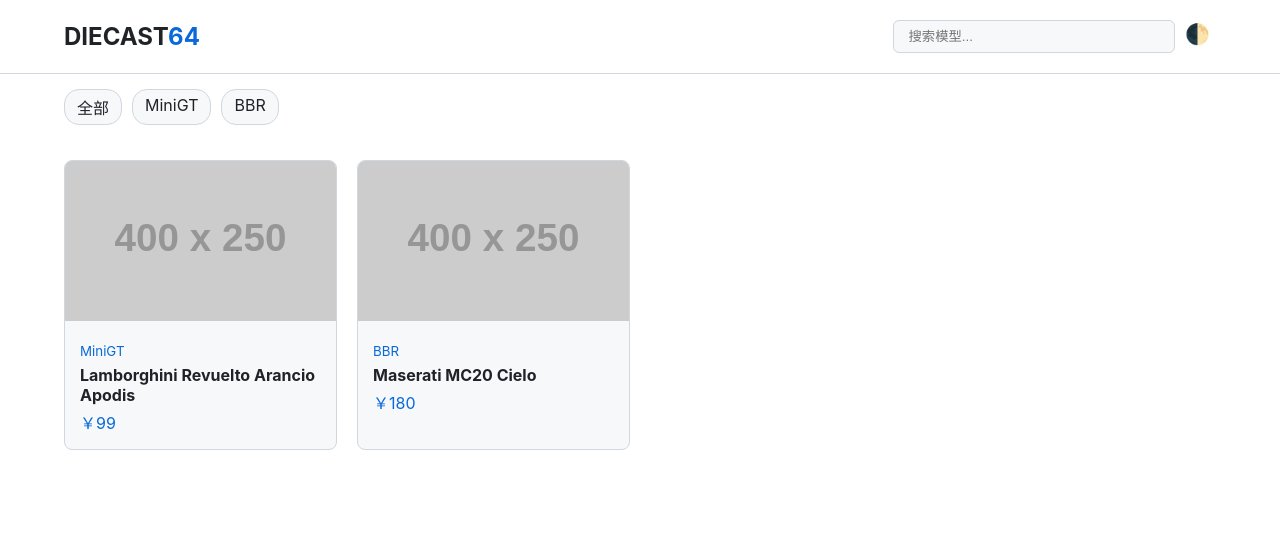
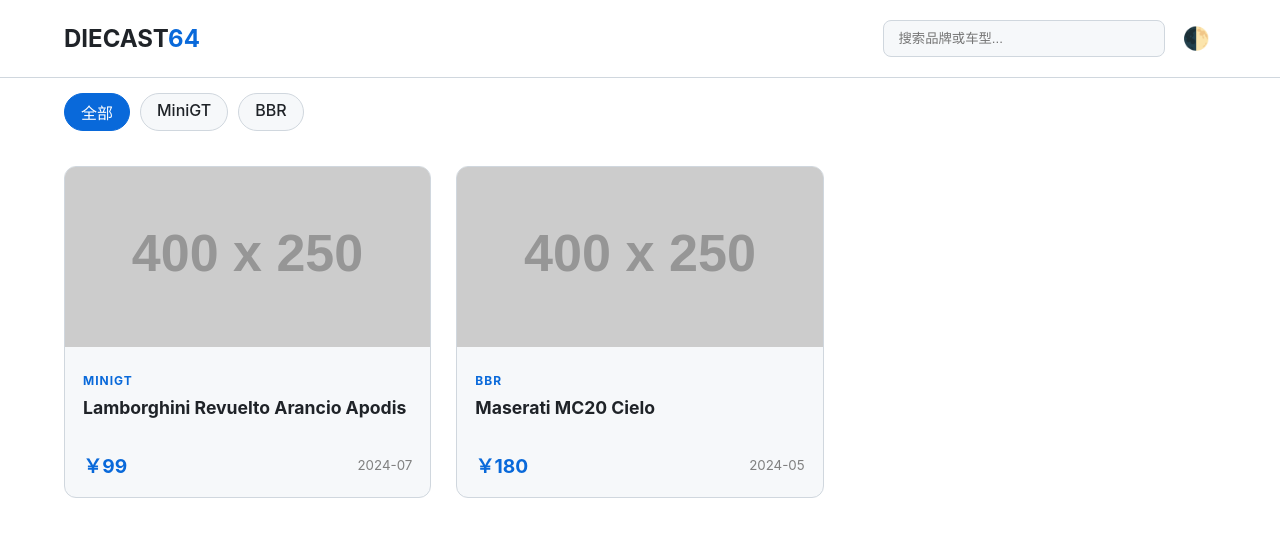
Before and after one commit to aalexle1164-blip/my-64-garage-2.0, a plain HTML site: page index.html in a window 1280 px wide. Both pictures are taken after a click on the element "全部". Drawn offline with Linux system fonts and the light colour scheme; placeholder pictures from the web are drawn by us.

Commit message:
Refactor index.html for improved UI and functionality
Updated the title and improved styling for various elements including header, search input, and modal. Enhanced functionality for filtering and rendering models.

```diff
--- a/index.html
+++ b/index.html
@@ -3,33 +3,29 @@
 <head>
     <meta charset="UTF-8">
     <meta name="viewport" content="width=device-width, initial-scale=1.0">
-    <title>64比例全球车模情报站</title>
+    <title>Global 1:64 Diecast Hub</title>
     <style>
         :root { --bg: #ffffff; --card: #f6f8fa; --text: #1f2328; --accent: #0969da; --border: #d0d7de; }
         [data-theme="dark"] { --bg: #0d1117; --card: #161b22; --text: #e6edf3; --accent: #58a6ff; --border: #30363d; }
         body { background: var(--bg); color: var(--text); font-family: -apple-system, system-ui, sans-serif; margin: 0; transition: 0.3s; }
-
-        /* 导航栏 */
-        header { padding: 20px 5%; border-bottom: 1px solid var(--border); position: sticky; top: 0; background: var(--bg); z-index: 10; }
+        header { padding: 20px 5%; border-bottom: 1px solid var(--border); position: sticky; top: 0; background: var(--bg); z-index: 100; backdrop-filter: blur(10px); }
         .nav-inner { max-width: 1200px; margin: 0 auto; display: flex; justify-content: space-between; align-items: center; }
-        .search-input { padding: 8px 15px; border-radius: 6px; border: 1px solid var(--border); background: var(--card); color: var(--text); width: 250px; }
-
-        /* 品牌筛选 */
-        .brand-bar { padding: 15px 5%; display: flex; gap: 10px; overflow-x: auto; max-width: 1200px; margin: 0 auto; }
-        .filter-btn { padding: 5px 12px; border-radius: 15px; border: 1px solid var(--border); cursor: pointer; background: var(--card); color: var(--text); white-space: nowrap; }
-        .filter-btn.active { background: var(--accent); color: white; border-color: var(--accent); }
-
-        /* 网格布局 */
-        .grid { display: grid; grid-template-columns: repeat(auto-fill, minmax(250px, 1fr)); gap: 20px; padding: 20px 5%; max-width: 1200px; margin: 0 auto; }
-        .card { background: var(--card); border: 1px solid var(--border); border-radius: 8px; overflow: hidden; cursor: pointer; transition: 0.2s; }
-        .card:hover { transform: translateY(-5px); border-color: var(--accent); }
-        .card-img { width: 100%; height: 160px; object-fit: cover; background: #eee; }
-        .card-body { padding: 15px; }
-
-        /* 模态框 */
-        .modal { display: none; position: fixed; top:0; left:0; width:100%; height:100%; background: rgba(0,0,0,0.7); z-index: 100; align-items: center; justify-content: center; }
-        .modal-content { background: var(--bg); padding: 30px; border-radius: 12px; max-width: 500px; width: 90%; position: relative; }
-        .close-btn { position: absolute; right: 20px; top: 15px; font-size: 24px; cursor: pointer; }
+        .search-input { padding: 10px 15px; border-radius: 8px; border: 1px solid var(--border); background: var(--card); color: var(--text); width: 250px; outline: none; }
+        .search-input:focus { border-color: var(--accent); ring: 2px var(--accent); }
+        .brand-bar { padding: 15px 5%; display: flex; gap: 10px; overflow-x: auto; max-width: 1200px; margin: 0 auto; scrollbar-width: none; }
+        .filter-btn { padding: 6px 16px; border-radius: 20px; border: 1px solid var(--border); cursor: pointer; background: var(--card); color: var(--text); white-space: nowrap; transition: 0.2s; font-weight: 500; }
+        .filter-btn:hover, .filter-btn.active { background: var(--accent); color: white; border-color: var(--accent); }
+        .grid { display: grid; grid-template-columns: repeat(auto-fill, minmax(280px, 1fr)); gap: 25px; padding: 20px 5%; max-width: 1200px; margin: 0 auto; }
+        .card { background: var(--card); border: 1px solid var(--border); border-radius: 12px; overflow: hidden; cursor: pointer; transition: 0.3s cubic-bezier(0.4, 0, 0.2, 1); }
+        .card:hover { transform: translateY(-8px); box-shadow: 0 12px 30px rgba(0,0,0,0.1); border-color: var(--accent); }
+        .card-img { width: 100%; height: 180px; object-fit: cover; background: #ddd; }
+        .card-body { padding: 18px; }
+        .modal { display: none; position: fixed; top:0; left:0; width:100%; height:100%; background: rgba(0,0,0,0.85); z-index: 1000; align-items: center; justify-content: center; backdrop-filter: blur(8px); }
+        .modal-content { background: var(--bg); border-radius: 20px; max-width: 600px; width: 90%; position: relative; overflow: hidden; animation: zoom 0.3s ease; }
+        @keyframes zoom { from { transform: scale(0.9); opacity: 0; } to { transform: scale(1); opacity: 1; } }
+        .modal-info { padding: 30px; }
+        .close-btn { position: absolute; right: 20px; top: 15px; font-size: 32px; cursor: pointer; color: #fff; z-index: 1100; }
+        .tag { font-size: 12px; font-weight: bold; color: var(--accent); text-transform: uppercase; letter-spacing: 1px; }
     </style>
 </head>
 <body>
@@ -37,39 +33,35 @@
 <header>
     <div class="nav-inner">
         <h2 style="margin:0;">DIECAST<span style="color:var(--accent)">64</span></h2>
-        <div>
-            <input type="text" class="search-input" id="search" placeholder="搜索模型...">
-            <button onclick="toggleTheme()" style="background:none; border:none; cursor:pointer; font-size:20px;">🌓</button>
+        <div style="display:flex; gap:12px; align-items: center;">
+            <input type="text" class="search-input" id="search" placeholder="搜索品牌或车型...">
+            <button onclick="toggleTheme()" style="background:none; border:none; cursor:pointer; font-size:22px;">🌓</button>
         </div>
     </div>
 </header>
 
 <div class="brand-bar" id="brandBar"></div>
-
 <main class="grid" id="modelGrid"></main>
 
-<div class="modal" id="modal">
+<div class="modal" id="modal" onclick="if(event.target==this)closeModal()">
+    <span class="close-btn" onclick="closeModal()">&times;</span>
     <div class="modal-content">
-        <span class="close-btn" onclick="closeModal()">&times;</span>
         <div id="modalBody"></div>
     </div>
 </div>
 
 <script>
     let allData = [];
+    const fallbackImg = 'https://images.unsplash.com/photo-1503376780353-7e6692767b70?auto=format&fit=crop&q=80&w=800';
 
-    // 初始化加载
     async function init() {
         try {
-            // 尝试读取本地生成的 data.json
-            const res = await fetch('data.json');
+            // 加上时间戳，解决 GitHub Pages 缓存不更新数据的问题
+            const res = await fetch('data.json?t=' + Date.now());
             allData = await res.json();
         } catch (e) {
-            console.log("未检测到 data.json，使用演示数据");
-            allData = [
-                { brand: 'MiniGT', name: 'Nissan Silvia S15 Top Secret', price: '99', material: '合金', date: '2024-06', arrival: '2024-08', img: 'https://via.placeholder.com/400x250?text=MiniGT+S15' },
-                { brand: 'LCD', name: 'Pagani Huayra BC', price: '85', material: '合金', date: '2024-05', arrival: '现货', img: 'https://via.placeholder.com/400x250?text=LCD+Pagani' }
-            ];
+            console.error("Data fetch failed, loading default info");
+            allData = [{ brand: 'SYSTEM', name: '数据同步中，请稍后刷新...', price: '0', material: '-', date: '-', arrival: '-', img: fallbackImg }];
         }
         renderBrands();
         renderModels(allData);
@@ -78,37 +70,57 @@
     function renderBrands() {
         const brands = ['全部', ...new Set(allData.map(d => d.brand))];
         document.getElementById('brandBar').innerHTML = brands.map(b =>
-            `<div class="filter-btn" onclick="filterBrand('${b}')">${b}</div>`
+            `<div class="filter-btn" onclick="filterBrand('${b}', this)">${b}</div>`
         ).join('');
     }
 
     function renderModels(data) {
-        document.getElementById('modelGrid').innerHTML = data.map((item, index) => `
+        const grid = document.getElementById('modelGrid');
+        if(data.length === 0) {
+            grid.innerHTML = '<p style="grid-column: 1/-1; text-align: center;">未找到相关车模信息</p>';
+            return;
+        }
+        grid.innerHTML = data.map((item, index) => `
             <div class="card" onclick="showDetail(${index})">
-                <img src="${item.img}" class="card-img">
+                <img src="${item.img}" class="card-img" onerror="this.src='${fallbackImg}'">
                 <div class="card-body">
-                    <small style="color:var(--accent)">${item.brand}</small>
-                    <div style="font-weight:bold; margin:5px 0;">${item.name}</div>
-                    <div style="color:var(--accent)">￥${item.price}</div>
+                    <span class="tag">${item.brand}</span>
+                    <div style="font-weight:700; margin:8px 0; font-size:1.1rem; line-height:1.3; height:2.6em; overflow:hidden;">${item.name}</div>
+                    <div style="display:flex; justify-content:space-between; align-items:center;">
+                        <span style="color:var(--accent); font-weight:bold; font-size:1.2rem;">￥${item.price}</span>
+                        <small style="color:gray;">${item.date}</small>
+                    </div>
                 </div>
             </div>
         `).join('');
     }
 
-    function filterBrand(brand) {
-        const filtered = brand === '全部' ? allData : allData.filter(d => d.brand === brand);
-        renderModels(filtered);
+    function filterBrand(brand, btn) {
+        document.querySelectorAll('.filter-btn').forEach(b => b.classList.remove('active'));
+        if(btn) btn.classList.add('active');
+        renderModels(brand === '全部' ? allData : allData.filter(d => d.brand === brand));
     }
+
+    document.getElementById('search').oninput = (e) => {
+        const val = e.target.value.toLowerCase();
+        renderModels(allData.filter(d => d.name.toLowerCase().includes(val) || d.brand.toLowerCase().includes(val)));
+    };
 
     function showDetail(index) {
         const item = allData[index];
         document.getElementById('modalBody').innerHTML = `
-            <img src="${item.img}" style="width:100%; border-radius:8px; margin-bottom:15px;">
-            <h3>${item.name}</h3>
-            <p><b>厂商：</b>${item.brand} | <b>材质：</b>${item.material}</p>
-            <p><b>价格：</b>￥${item.price}</p>
-            <p><b>发售时间：</b>${item.date}</p>
-            <p><b>预计到货：</b>${item.arrival}</p>
+            <img src="${item.img}" style="width:100%; height:320px; object-fit:cover;" onerror="this.src='${fallbackImg}'">
+            <div class="modal-info">
+                <span class="tag">${item.brand}</span>
+                <h2 style="margin:10px 0 20px 0; line-height:1.2;">${item.name}</h2>
+                <div style="display:grid; grid-template-columns: 1fr 1fr; gap:20px; border-top: 1px solid var(--border); padding-top:20px;">
+                    <div><small style="color:gray;">材质</small><br><b>${item.material}</b></div>
+                    <div><small style="color:gray;">官方价格</small><br><b>￥${item.price}</b></div>
+                    <div><small style="color:gray;">发售表日期</small><br><b>${item.date}</b></div>
+                    <div><small style="color:gray;">预计到货</small><br><b>${item.arrival}</b></div>
+                </div>
+                <button onclick="closeModal()" style="width:100%; margin-top:30px; padding:12px; border-radius:8px; border:none; background:var(--accent); color:white; font-weight:bold; cursor:pointer;">关闭详情</button>
+            </div>
         `;
         document.getElementById('modal').style.display = 'flex';
     }
@@ -118,7 +130,6 @@
         const t = document.documentElement.getAttribute('data-theme');
         document.documentElement.setAttribute('data-theme', t === 'dark' ? 'light' : 'dark');
     }
-
     init();
 </script>
 </body>
```
